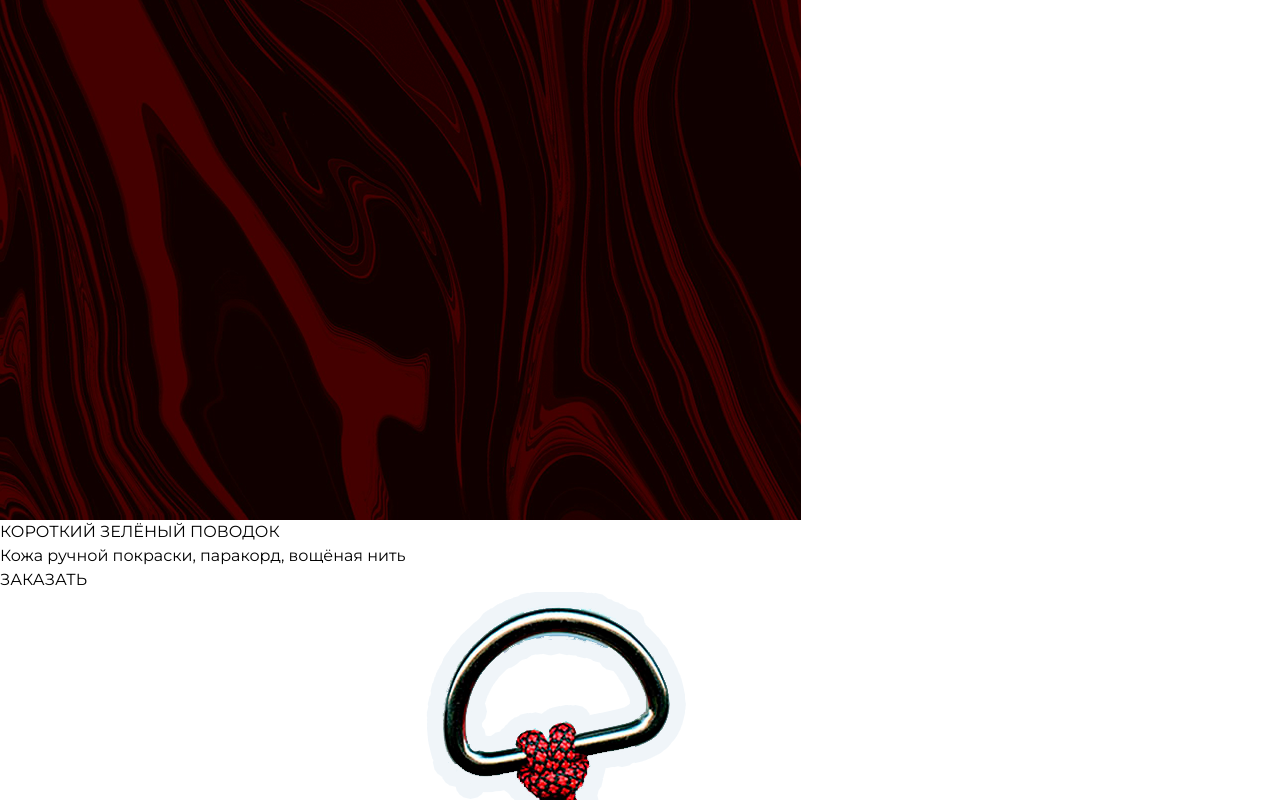
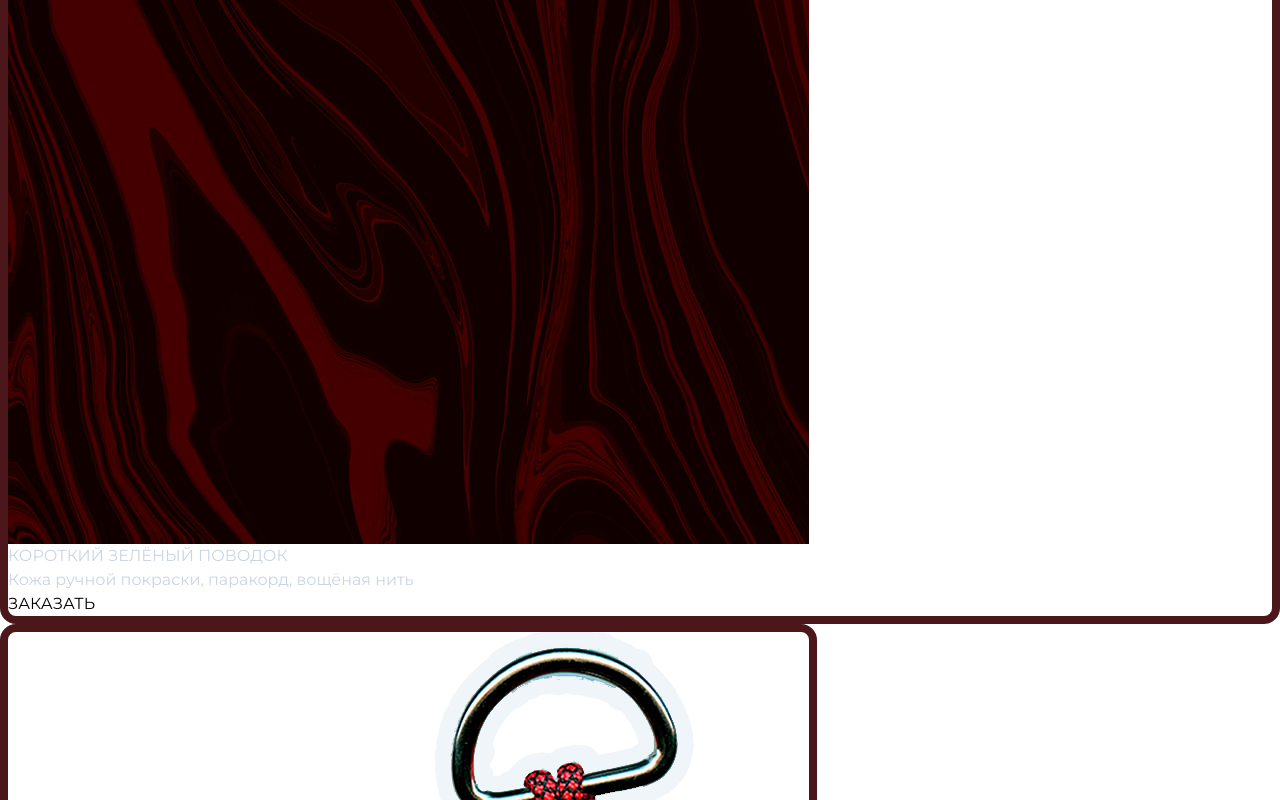
Before and after one commit to rachmethe/massacre-mascarade, a React (Vite) app: page / in a window 1280 px wide. Shown: the part 2000-2800 px from the top of the page. Built offline with nearby package versions, Linux system fonts and the light colour scheme.

Commit message:
Formatted styles

```diff
--- a/src/App.css
+++ b/src/App.css
@@ -1,3 +1,54 @@
 @tailwind base;
 @tailwind components;
 @tailwind utilities;
+
+/* Общие стили для продукта */
+.bg-product {
+    background-color: #34090B;
+}
+
+.border-product {
+    border: 8px solid #4C171A;
+}
+
+.rounded-xl {
+    border-radius: 1rem;
+}
+
+.text-product {
+    color: #cbd5e1; /* slate-300 */
+}
+
+.hover-text-product:hover {
+    color: #f1f5f9; /* slate-100 */
+}
+
+.flex-center {
+    display: flex;
+    justify-content: center;
+    align-items: center;
+}
+
+.btn-order {
+    position: relative;
+    display: inline-flex;
+    justify-content: center;
+    align-items: center;
+    overflow: hidden;
+    padding: 12px 24px;
+    font-weight: 800;
+    font-size: 0.875rem;
+    color: #cbd5e1;
+}
+
+.btn-order:hover {
+    color: #f1f5f9;
+}
+
+.background-blur {
+    position: absolute;
+    bottom: 0;
+    right: 0;
+    border-radius: 50%;
+    filter: blur(10px);
+}
--- a/src/App.jsx
+++ b/src/App.jsx
@@ -6,61 +6,46 @@ import './App.css';
 import Spline from '@splinetool/react-spline';
 
 function App() {
-
   return (
     <>
       <div className='bg-transparent relative min-h-screen w-screen overflow-hidden'>
-        <div className='absolute inset-0 z-0 bg-[#34090B]'>
+        <div className='absolute inset-0 z-0 bg-product'>
           <Spline className='w-full h-full object-cover min-h-screen' scene="https://prod.spline.design/eW9BExXvojrw8NFW/scene.splinecode" />
         </div>
 
-
-        <header className='relative z-10 bg-transparent flex justify-between items-center text-slate-300 py-6 px-8 md:px-32 drop-shadow-md'>
+        <header className='relative z-10 bg-transparent flex justify-between items-center text-product py-6 px-8 md:px-32 drop-shadow-md'>
           <a href='#' className='w-full xl:mr-44'>
-            <img src={logo} alt='Massacre-Mascarade-Logo' className='w-full hover:scale-105 transition-all'/>
+            <img src={logo} alt='Massacre-Mascarade-Logo' className='w-full hover:scale-105 transition-all' />
           </a>
-
           <ul className='hidden xl:flex items-center gap-12 font-semibold text-base'>
             <li className='p-3 bg-[#4C171A] hover:bg-[#A75155] hover:text-white rounded-md transition-all cursor-pointer font-black'>ПРОДУКТЫ</li>
             <li className='p-3 bg-[#4C171A] hover:bg-[#A75155] hover:text-white rounded-md transition-all cursor-pointer font-black'>КОНТАКТЫ</li>
           </ul>
         </header>
 
-
-
-
-
         <section className="relative z-10 bg-transparent flex justify-center items-center">
           <div className="mx-auto max-w-5xl px-4 sm:px-6 lg:px-8">
             <div className="grid grid-cols-1 lg:grid-cols-2 gap-5 sm:gap-28 bg-transparent px-5 py-5 rounded-2xl">
 
+              {/* Первая карточка */}
               <div>
-                        <a href="javascript:;"
-                            className="mx-auto sm:mr-0 group cursor-pointer lg:mx-auto bg-[#34090B] transition-all duration-500">
+                <a href="javascript:;" className="group cursor-pointer bg-product transition-all duration-500">
                   <div className='relative'>
-                                {/* Полупрозрачный фоновый контейнер */}
-                                <div
-                                    className="absolute inset-0 w-full h-full bg-[#34090B] opacity-70 rounded-2xl z-0"
-                                    style={{ backgroundImage: `url(${productBG})`, backgroundSize: 'cover', backgroundPosition: 'center' }}
-                                ></div>
-
-                                {/* Основное изображение поверх фона */}
-                                <img src={mobileImg1} alt="face cream image" className="relative w-full aspect-auto rounded-2xl border-8 border-[#4C171A] object-cover z-10" />
+                    <div className="absolute inset-0 w-full h-full bg-product opacity-70 rounded-xl z-0"
+                      style={{ backgroundImage: `url(${productBG})`, backgroundSize: 'cover', backgroundPosition: 'center' }}>
                     </div>
-
-                            <div className="mt-2 p-2.5 bg-transparent rounded-2xl border-8 border-[#4C171A] relative overflow-hidden">
+                    <img src={mobileImg1} alt="face cream image" className="relative w-full aspect-auto rounded-xl border-product object-cover z-10" />
+                  </div>
+                  <div className="mt-2 p-2.5 bg-transparent rounded-xl border-product relative overflow-hidden">
                     <div className="absolute inset-0 opacity-70 z-0">
                       <img src={productBG} alt="background" className="w-full h-full object-cover" />
                     </div>
-
                     <div className="relative z-10">
-                                    <h6 className="font-semibold text-xl leading-8 text-slate-300 hover:text-slate-100">
+                      <h6 className="font-semibold text-xl leading-8 text-product hover-text-product">
                         КОРОТКИЙ ЗЕЛЁНЫЙ ПОВОДОК
                       </h6>
-
                       <div className="flex flex-col gap-4">
-                                        <p className="font-normal text-sm leading-6 text-slate-300">Кожа ручной покраски, паракорд, вощёная нить</p>
-
+                        <p className="font-normal text-sm leading-6 text-product">Кожа ручной покраски, паракорд, вощёная нить</p>
                         <button className="group relative inline-flex items-center justify-center overflow-hidden rounded-lg px-6 py-3 font-black text-sm hover:text-slate-100 shadow-2xl">
                             <span className="ease absolute left-0 top-0 -ml-3 -mt-10 h-40 w-40 rounded-full bg-[#A75155] blur-md transition-all duration-700"></span>
                             <span className="ease absolute inset-0 h-full w-full transition duration-700 group-hover:rotate-180">
@@ -77,34 +62,25 @@ function App() {
                 </a>
               </div>
 
-
-
+              {/* Вторая карточка */}
               <div className='pb-20 md:pb-15 lg:pb-10 xl:pb-5 2xl:pb-0'>
-                        <a href="javascript:;" className="mx-auto sm:mr-0 group cursor-pointer lg:mx-auto bg-[#34090B] transition-all duration-500">
+                <a href="javascript:;" className="group cursor-pointer bg-product transition-all duration-500">
                   <div className='relative'>
-                                {/* Полупрозрачный фоновый контейнер */}
-                                <div
-                                    className="absolute inset-0 w-full h-full bg-[#34090B] opacity-70 rounded-2xl z-0"
-                                    style={{ backgroundImage: `url(${productBG})`, backgroundSize: 'cover', backgroundPosition: 'center' }}
-                                ></div>
-
-                                {/* Основное изображение поверх фона */}
-                                <img src={mobileImg2} alt="face cream image" className="relative w-full aspect-auto rounded-2xl border-8 border-[#4C171A] object-cover z-10" />
+                    <div className="absolute inset-0 w-full h-full bg-product opacity-70 rounded-xl z-0"
+                      style={{ backgroundImage: `url(${productBG})`, backgroundSize: 'cover', backgroundPosition: 'center' }}>
                     </div>
-
-                            <div className="mt-2 p-2.5 bg-transparent rounded-2xl border-8 border-[#4C171A] relative overflow-hidden">
+                    <img src={mobileImg2} alt="face cream image" className="relative w-full aspect-auto rounded-xl border-product object-cover z-10" />
+                  </div>
+                  <div className="mt-2 p-2.5 bg-transparent rounded-xl border-product relative overflow-hidden">
                     <div className="absolute inset-0 opacity-70 z-0">
                       <img src={productBG} alt="background" className="w-full h-full object-cover" />
                     </div>
-
                     <div className="relative z-10">
-                                    <h6 className="font-semibold text-xl leading-8 text-slate-300 hover:text-slate-100">
+                      <h6 className="font-semibold text-xl leading-8 text-product hover-text-product">
                         КРАСНЫЙ БРЕЛОК
                       </h6>
-
                       <div className="flex flex-col gap-4">
-                                        <p className="font-normal text-sm leading-6 text-slate-300">Кожа ручной покраски, паракорд, стальной шар, вощёная нить</p>
-
+                        <p className="font-normal text-sm leading-6 text-product">Кожа ручной покраски, паракорд, стальной шар, вощёная нить</p>
                         <button className="group relative inline-flex items-center justify-center overflow-hidden rounded-lg px-6 py-3 font-black text-sm hover:text-slate-100 shadow-2xl">
                             <span className="ease absolute left-0 top-0 -ml-3 -mt-10 h-40 w-40 rounded-full bg-[#A75155] blur-md transition-all duration-700"></span>
                             <span className="ease absolute inset-0 h-full w-full transition duration-700 group-hover:rotate-180">
@@ -115,19 +91,19 @@ function App() {
                                 <h6 className='font-semibold'>ЗАКАЗАТЬ</h6>
                             </span>
                         </button>
+
                       </div>
                     </div>
                   </div>
                 </a>
               </div>
+
             </div>
           </div>
         </section>
-
-
       </div>
     </>
   )
 }
 
-export default App
+export default App;
```
Lines whose indentation alone changed are shown as unchanged.
